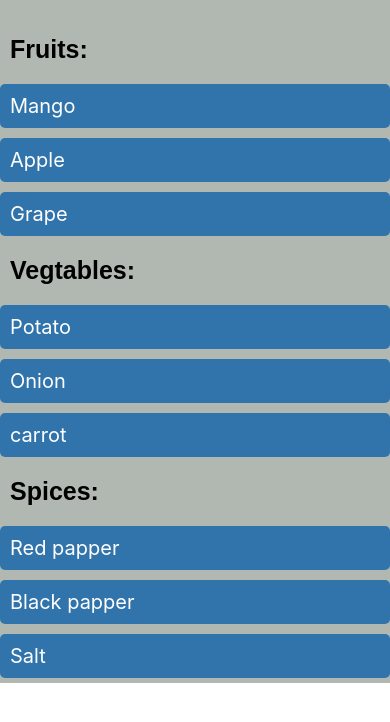
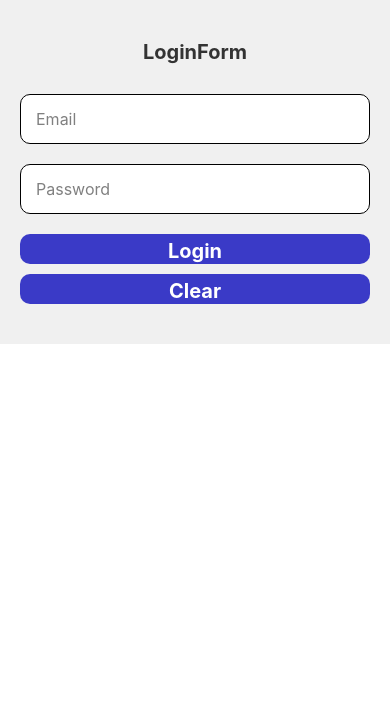
Before and after one commit to hasilakhwa/learning1, a React Native app: screen / in a window 390 px wide. Shown: the top 722 px of the page. Built offline with nearby package versions, Linux system fonts and the light colour scheme.

Commit message:
login page complete

```diff
--- a/App.jsx
+++ b/App.jsx
@@ -9,7 +9,8 @@ import { View } from 'react-native';
 // import FlatListScreen from './src/component/FlatListScreen';
 // import InputText from './src/component/InputText';
 // import Props from './src/component/Props';
-import SectionListScreen from './src/component/SectionListScreen'
+// import SectionListScreen from './src/component/SectionListScreen'
+import LoginForm from './src/component/LoginForm'
 const App = () => {
   return (
     <View
@@ -34,7 +35,8 @@ const App = () => {
       {/* <FlatListScreen /> */}
       {/* <InputText /> */}
       {/* <Props /> */}
-      <SectionListScreen />
+      {/* <SectionListScreen /> */}
+      <LoginForm />
     </View>
   );
 };
--- a/src/component/LoginForm.jsx
+++ b/src/component/LoginForm.jsx
@@ -0,0 +1,97 @@
+import { View, Text, TextInput, TouchableOpacity, StyleSheet } from 'react-native'
+import React, {useState} from 'react'
+import { Button } from 'react-native/types_generated/index';
+
+const LoginForm = () => {
+    const [email, setEmail] = useState('');
+    const [password, setPassword] = useState('');
+    const handleLogin = () => {
+        console.log('Email:', email);
+        console.log('Password:', password);
+        alert('Email: ' + email);
+        alert('Password: ' + password);
+        setEmail(' ');
+        setPassword(' ');
+    }
+  return (
+    <View style={styles.conatiner}>
+      <Text style={styles.heading}>LoginForm</Text>
+      <TextInput
+        style={styles.Input}
+        placeholder="Email"
+        value={email}
+        onChangeText={setEmail}
+        keyboardType="email-address"
+        placeholderTextColor="gray"
+        autoCapitalize="none"
+      />
+      <TextInput
+        style={styles.Input}
+        placeholder="Password"
+        value={password}
+        onChangeText={setPassword}
+        secureTextEntry
+        placeholderTextColor="gray"
+        autoCapitalize="none"
+      />
+      <TouchableOpacity style={styles.Button} onPress={handleLogin}>
+        <Text style={styles.ButtonText}>Login</Text>
+      </TouchableOpacity>
+      <TouchableOpacity style={styles.clearButton} onPress={() => {setEmail(''); setPassword('')}}>
+        <Text style={styles.clearButtonText}>Clear</Text>
+      </TouchableOpacity>
+    </View>
+  );
+}
+const styles = StyleSheet.create({
+    conatiner:{
+        justifyContent:'center',
+        backgroundColor:'#f0f0f0',
+        paddingHorizontal:20,
+        paddingVertical:40,
+    },
+    heading:{
+        fontSize:20,
+        fontWeight:'bold',
+        marginBottom:30,
+        textAlign:'center',
+        color:'#333',
+
+    },
+    Input:{
+        height:50,
+        bordercolor:'#ccc',
+        borderRadius:10,
+        marginBottom:20,
+        paddingHorizontal:15,
+        borderWidth:1,
+        backgroundColor:'#fff',
+        fontSize:16,
+        color:'#ccc'
+    },
+    Button:{
+        alignItems:'center',
+        backgroundColor:'#1919c0d7',
+        height:30,
+        paddingVertical:5,
+        borderRadius:10
+    },
+    ButtonText:{
+        fontSize:20,
+        color:'white',
+        fontWeight:'bold',
+    },
+    clearButton:{
+        alignItems:'center',
+        backgroundColor:'#1919c0d7',
+        height:30,
+        paddingVertical:5,
+        borderRadius:10,
+        marginTop:10},
+    clearButtonText:{
+        fontSize:20,
+        color:'white',
+        fontWeight:'bold',
+    }
+})
+export default LoginForm
```
